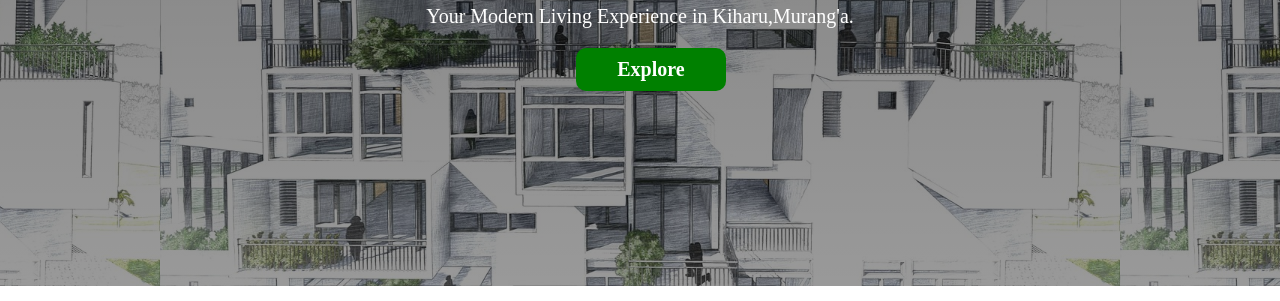
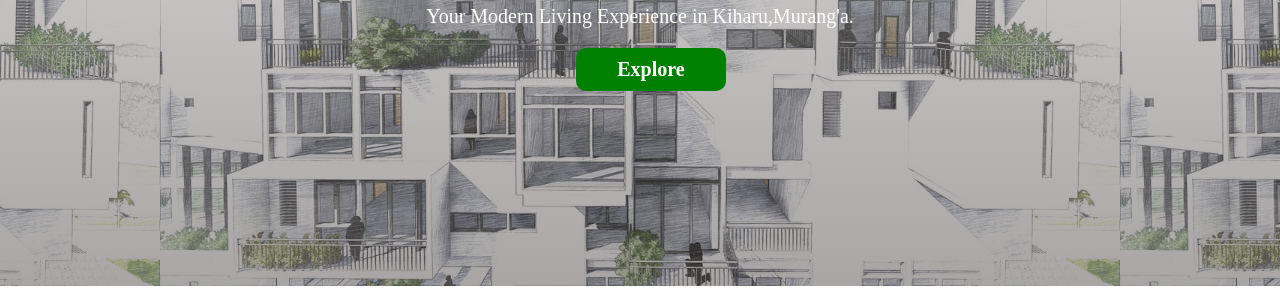
Before and after one commit to zack-das/Urban-Haven-Arpartments, a plain HTML site: page index.html in a window 1280 px wide. Shown: the part 311-612 px from the top of the page. Drawn offline with nearby package versions, Linux system fonts and the light colour scheme.

Commit message:
edited line 67 of index.html

```diff
--- a/style.css
+++ b/style.css
@@ -63,7 +63,7 @@
 
   /*Home syling start*/
   .home-section {
-    background: linear-gradient(rgba(0,0,0,0.5), rgba(0,0,0,0.4)),
+    background: linear-gradient(rgba(187, 182, 182, 0.5), rgba(39, 31, 31, 0.4)),
     url('/img/home-8910701_1280.jpg');
     width: 100%;
     height: 54rem;
```
